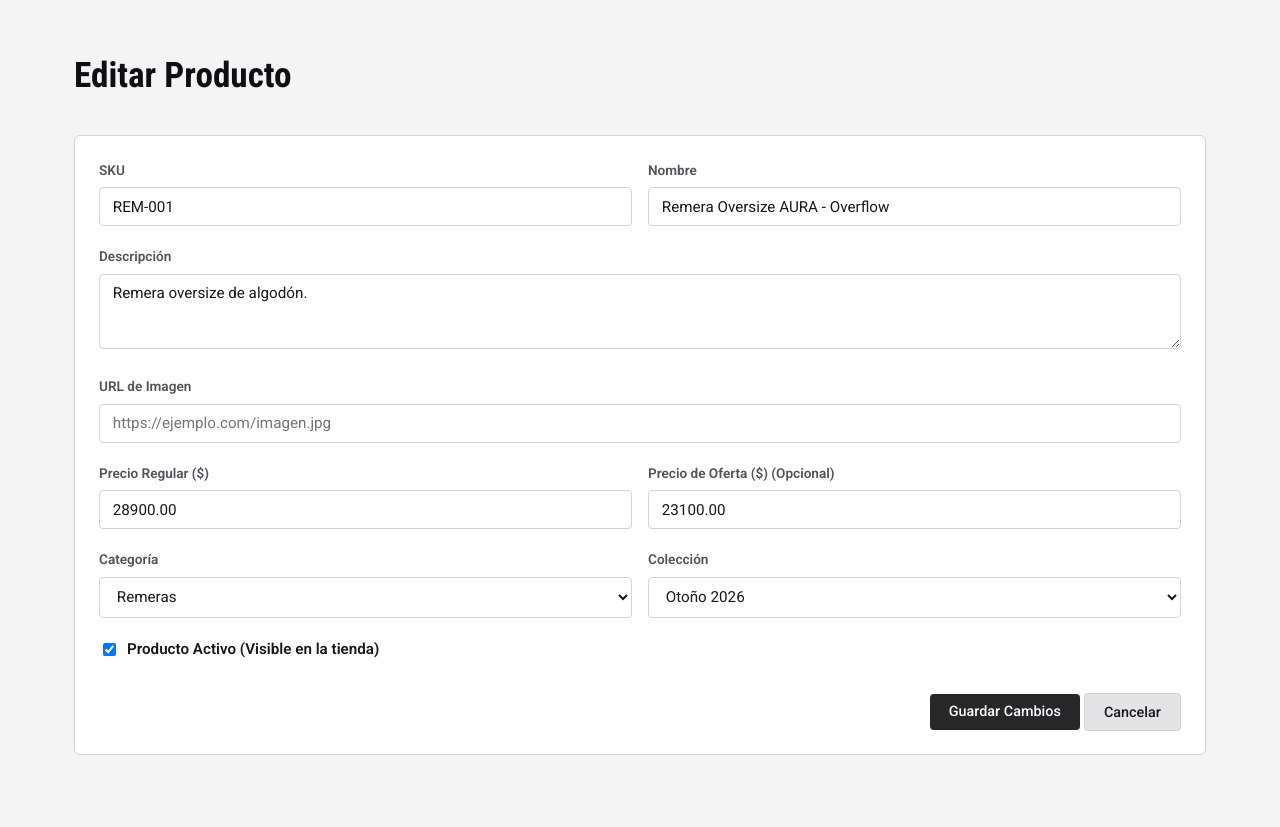
After one commit to mavancal/auraclothes, a Laravel app: page /panel_productos_admin/productos/1/editar in a window 1280 px wide. The commit adds this page. Run offline with Laravel 12, Linux system fonts and the light colour scheme; data comes from the database, SQL or seed files in the repository.

Commit message:
Se incorporo la funcionalidad de editar y eliminar productos, categorias y colecciones a la base de datos

```diff
--- a/app/Http/Controllers/PanelProductosController.php
+++ b/app/Http/Controllers/PanelProductosController.php
@@ -6,6 +6,7 @@ use App\Models\CategoriaProducto;
 use App\Models\Coleccion;
 use App\Models\Producto;
 use Illuminate\Http\Request;
+use Illuminate\Validation\Rule;
 
 class PanelProductosController extends Controller
 {
@@ -14,6 +15,7 @@ class PanelProductosController extends Controller
         return view('vistas_admin.panel_productos_admin', [
             'categorias' => CategoriaProducto::orderBy('nombre_categoria')->get(),
             'colecciones' => Coleccion::orderBy('nombre_coleccion')->get(),
+            'productos' => Producto::with(['coleccion', 'categorias'])->orderBy('nombre')->get(),
         ]);
     }
 
@@ -68,4 +70,92 @@ class PanelProductosController extends Controller
 
         return redirect()->route('panel_productos_admin')->with('success', 'Categoría creada correctamente.');
     }
+
+    public function editProducto(Producto $producto)
+    {
+        return view('vistas_admin.panel_producto_editar', [
+            'producto' => $producto,
+            'categorias' => CategoriaProducto::orderBy('nombre_categoria')->get(),
+            'colecciones' => Coleccion::orderBy('nombre_coleccion')->get(),
+        ]);
+    }
+
+    public function updateProducto(Producto $producto, Request $request)
+    {
+        $validated = $request->validate([
+            'sku' => ['required', 'string', 'max:50', Rule::unique('productos', 'sku')->ignore($producto->id)],
+            'nombre' => ['required', 'string', 'max:150'],
+            'descripcion' => ['nullable', 'string'],
+            'imagen_url' => ['nullable', 'string', 'max:255'],
+            'precio' => ['required', 'numeric', 'min:0'],
+            'precio_oferta' => ['nullable', 'numeric', 'min:0', 'lte:precio'],
+            'categoria_id' => ['required', 'exists:categorias_producto,id'],
+            'coleccion_id' => ['nullable', 'exists:colecciones,id'],
+            'activo' => ['nullable', 'boolean'],
+        ]);
+
+        $producto->update([
+            'sku' => $validated['sku'],
+            'nombre' => $validated['nombre'],
+            'descripcion' => $validated['descripcion'] ?? null,
+            'imagen_url' => $validated['imagen_url'] ?? null,
+            'activo' => $request->boolean('activo'),
+            'precio' => $validated['precio'],
+            'precio_oferta' => $validated['precio_oferta'] ?? null,
+            'coleccion_id' => $validated['coleccion_id'] ?? null,
+        ]);
+
+        $producto->categorias()->sync([$validated['categoria_id']]);
+
+        return redirect()->route('panel_productos_admin')->with('success', 'Producto actualizado correctamente.');
+    }
+
+    public function destroyProducto(Producto $producto)
+    {
+        try {
+            $producto->categorias()->detach();
+            $producto->delete();
+        } catch (\Illuminate\Database\QueryException $e) {
+            return redirect()->route('panel_productos_admin')->with('error', 'No se pudo eliminar el producto (tiene pedidos asociados). Podés desactivarlo.');
+        }
+
+        return redirect()->route('panel_productos_admin')->with('success', 'Producto eliminado correctamente.');
+    }
+
+    public function updateColeccion(Coleccion $coleccion, Request $request)
+    {
+        $validated = $request->validate([
+            'nombre_coleccion' => ['required', 'string', 'max:255', Rule::unique('colecciones', 'nombre_coleccion')->ignore($coleccion->id)],
+        ]);
+
+        $coleccion->update($validated);
+
+        return redirect()->route('panel_productos_admin')->with('success', 'Colección actualizada correctamente.');
+    }
+
+    public function destroyColeccion(Coleccion $coleccion)
+    {
+        $coleccion->delete();
+
+        return redirect()->route('panel_productos_admin')->with('success', 'Colección eliminada correctamente.');
+    }
+
+    public function updateCategoria(CategoriaProducto $categoriaProducto, Request $request)
+    {
+        $validated = $request->validate([
+            'nombre_categoria' => ['required', 'string', 'max:255', Rule::unique('categorias_producto', 'nombre_categoria')->ignore($categoriaProducto->id)],
+        ]);
+
+        $categoriaProducto->update($validated);
+
+        return redirect()->route('panel_productos_admin')->with('success', 'Categoría actualizada correctamente.');
+    }
+
+    public function destroyCategoria(CategoriaProducto $categoriaProducto)
+    {
+        $categoriaProducto->productos()->detach();
+        $categoriaProducto->delete();
+
+        return redirect()->route('panel_productos_admin')->with('success', 'Categoría eliminada correctamente.');
+    }
 }
--- /dev/null
+++ b/resources/views/vistas_admin/panel_producto_editar.blade.php
@@ -0,0 +1,113 @@
+<!doctype html>
+<html lang="es">
+  <head>
+    <meta charset="UTF-8" />
+    <meta name="viewport" content="width=device-width, initial-scale=1.0" />
+    <title>Editar Producto — AURA CLOTHES</title>
+    <link rel="preconnect" href="https://fonts.googleapis.com" />
+    <link rel="preconnect" href="https://fonts.gstatic.com" crossorigin />
+    <link href="https://fonts.googleapis.com/css2?family=Roboto+Condensed:wght@400;700&family=Roboto:wght@400;500;600&display=swap" rel="stylesheet" />
+    <link rel="stylesheet" href="{{ asset('css/estilos_vista_admin/panel_productos_admin.css') }}" />
+  </head>
+  <body>
+    <main class="section admin-container">
+      <h1 class="page-title">Editar Producto</h1>
+
+      @if(session('success'))
+        <div class="success-message" style="margin-bottom:1rem;">
+          <h2>{{ session('success') }}</h2>
+        </div>
+      @endif
+      @if(session('error'))
+        <div class="error-summary" style="color:#b00020;margin-bottom:1rem;">
+          <p>{{ session('error') }}</p>
+        </div>
+      @endif
+      @if($errors->any())
+        <div class="error-summary" style="color:#b00020;margin-bottom:1rem;">
+          <p>Hay errores en el formulario. Revisá los campos marcados.</p>
+        </div>
+      @endif
+
+      <div class="admin-card col-span-2">
+        <form id="form-producto" class="admin-form" method="POST" action="{{ route('panel_productos_admin.productos.update', $producto) }}">
+          @csrf
+          @method('PUT')
+
+          <div class="form-row">
+            <div class="form-group">
+              <label for="sku">SKU</label>
+              <input type="text" id="sku" name="sku" required placeholder="Ej: AC-REM-001" value="{{ old('sku', $producto->sku) }}">
+              @error('sku') <span class="field-error" style="color:#b00020;font-size:.85rem;">{{ $message }}</span> @enderror
+            </div>
+            <div class="form-group">
+              <label for="nombre">Nombre</label>
+              <input type="text" id="nombre" name="nombre" required placeholder="Nombre del producto" value="{{ old('nombre', $producto->nombre) }}">
+              @error('nombre') <span class="field-error" style="color:#b00020;font-size:.85rem;">{{ $message }}</span> @enderror
+            </div>
+          </div>
+
+          <div class="form-group">
+            <label for="descripcion">Descripción</label>
+            <textarea id="descripcion" name="descripcion" rows="3" required placeholder="Detalles de la prenda...">{{ old('descripcion', $producto->descripcion) }}</textarea>
+            @error('descripcion') <span class="field-error" style="color:#b00020;font-size:.85rem;">{{ $message }}</span> @enderror
+          </div>
+
+          <div class="form-group">
+            <label for="imagen_url">URL de Imagen</label>
+            <input type="text" id="imagen_url" name="imagen_url" required placeholder="https://ejemplo.com/imagen.jpg" value="{{ old('imagen_url', $producto->imagen_url) }}">
+            @error('imagen_url') <span class="field-error" style="color:#b00020;font-size:.85rem;">{{ $message }}</span> @enderror
+          </div>
+
+          <div class="form-row">
+            <div class="form-group">
+              <label for="precio">Precio Regular ($)</label>
+              <input type="number" id="precio" name="precio" required placeholder="0.00" min="0" step="0.01" value="{{ old('precio', $producto->precio) }}">
+              @error('precio') <span class="field-error" style="color:#b00020;font-size:.85rem;">{{ $message }}</span> @enderror
+            </div>
+            <div class="form-group">
+              <label for="precio_oferta">Precio de Oferta ($) (Opcional)</label>
+              <input type="number" id="precio_oferta" name="precio_oferta" placeholder="0.00" min="0" step="0.01" value="{{ old('precio_oferta', $producto->precio_oferta) }}">
+              @error('precio_oferta') <span class="field-error" style="color:#b00020;font-size:.85rem;">{{ $message }}</span> @enderror
+            </div>
+          </div>
+
+          <div class="form-row">
+            <div class="form-group">
+              <label for="categoria">Categoría</label>
+              <select id="categoria" name="categoria_id" required>
+                <option value="" disabled>Selecciona una categoría...</option>
+                @foreach($categorias ?? [] as $categoria)
+                  <option value="{{ $categoria->id }}" {{ old('categoria_id', $producto->categorias->first()?->id) == $categoria->id ? 'selected' : '' }}>{{ $categoria->nombre_categoria }}</option>
+                @endforeach
+              </select>
+              @error('categoria_id') <span class="field-error" style="color:#b00020;font-size:.85rem;">{{ $message }}</span> @enderror
+            </div>
+            <div class="form-group">
+              <label for="coleccion">Colección</label>
+              <select id="coleccion" name="coleccion_id">
+                <option value="" disabled>Selecciona una colección...</option>
+                @foreach($colecciones ?? [] as $coleccion)
+                  <option value="{{ $coleccion->id }}" {{ old('coleccion_id', $producto->coleccion_id) == $coleccion->id ? 'selected' : '' }}>{{ $coleccion->nombre_coleccion }}</option>
+                @endforeach
+              </select>
+              @error('coleccion_id') <span class="field-error" style="color:#b00020;font-size:.85rem;">{{ $message }}</span> @enderror
+            </div>
+          </div>
+
+          <div class="form-group form-checkbox">
+            <label>
+              <input type="checkbox" id="activo" name="activo" value="1" @checked(old('activo', $producto->activo))>
+              Producto Activo (Visible en la tienda)
+            </label>
+          </div>
+
+          <div class="form-actions">
+            <button type="submit" class="btn btn--primary">Guardar Cambios</button>
+            <a class="btn btn--secondary" href="{{ route('panel_productos_admin') }}">Cancelar</a>
+          </div>
+        </form>
+      </div>
+    </main>
+  </body>
+</html>
--- a/routes/web.php
+++ b/routes/web.php
@@ -25,5 +25,12 @@ Route::post('/registro', [RegistroController::class, 'store'])->name('registro.s
 
 Route::get('/panel_productos_admin', [PanelProductosController::class, 'index'])->name('panel_productos_admin');
 Route::post('/panel_productos_admin/productos', [PanelProductosController::class, 'storeProducto'])->name('panel_productos_admin.productos.store');
+Route::get('/panel_productos_admin/productos/{producto}/editar', [PanelProductosController::class, 'editProducto'])->name('panel_productos_admin.productos.edit');
+Route::put('/panel_productos_admin/productos/{producto}', [PanelProductosController::class, 'updateProducto'])->name('panel_productos_admin.productos.update');
+Route::delete('/panel_productos_admin/productos/{producto}', [PanelProductosController::class, 'destroyProducto'])->name('panel_productos_admin.productos.destroy');
 Route::post('/panel_productos_admin/colecciones', [PanelProductosController::class, 'storeColeccion'])->name('panel_productos_admin.colecciones.store');
+Route::put('/panel_productos_admin/colecciones/{coleccion}', [PanelProductosController::class, 'updateColeccion'])->name('panel_productos_admin.colecciones.update');
+Route::delete('/panel_productos_admin/colecciones/{coleccion}', [PanelProductosController::class, 'destroyColeccion'])->name('panel_productos_admin.colecciones.destroy');
 Route::post('/panel_productos_admin/categorias', [PanelProductosController::class, 'storeCategoria'])->name('panel_productos_admin.categorias.store');
+Route::put('/panel_productos_admin/categorias/{categoriaProducto}', [PanelProductosController::class, 'updateCategoria'])->name('panel_productos_admin.categorias.update');
+Route::delete('/panel_productos_admin/categorias/{categoriaProducto}', [PanelProductosController::class, 'destroyCategoria'])->name('panel_productos_admin.categorias.destroy');
```
Also changed, not shown: resources/views/vistas_admin/panel_productos_admin.blade.php (+111 -0 lines).
